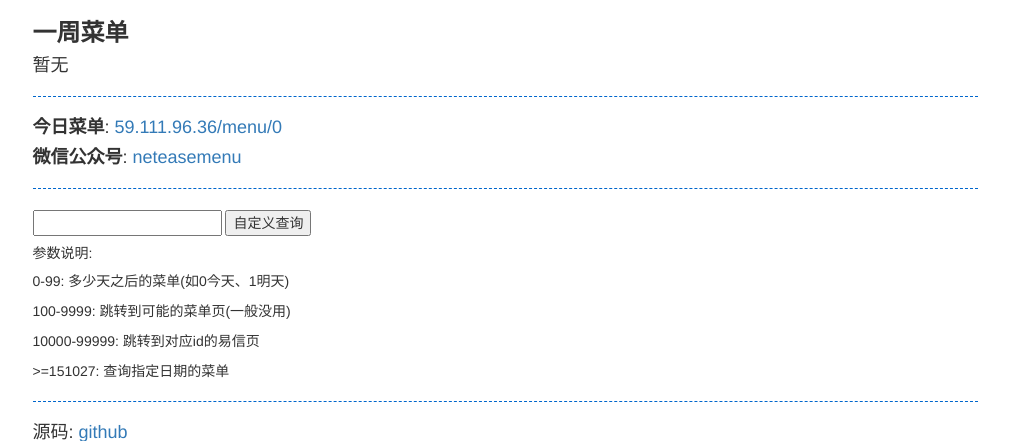
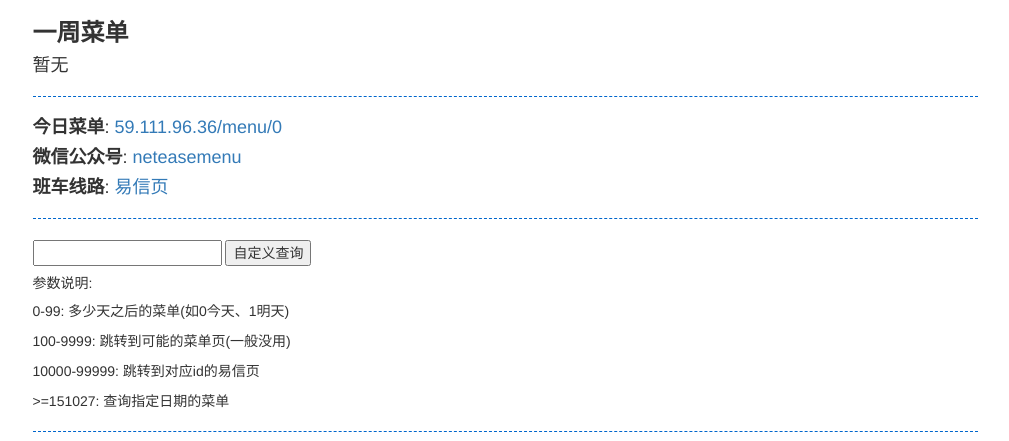
Before and after one commit to arcsun/neteaseMenu, a Flask app: template templates/menu.html in a window 1280 px wide. Shown: the top 441 px of the page, without its empty margins (135-1144 px from the left). Run offline with Flask 2, Linux system fonts and the light colour scheme; the template is opened without the code that fills it, so the values that code supplies are empty; some libraries are stand-ins or nearby versions.

Commit message:
一大波更新

```diff
--- a/templates/menu.html
+++ b/templates/menu.html
@@ -29,6 +29,7 @@
 
             <h4><b>今日菜单</b>: <a href="http://59.111.96.36/menu/0">59.111.96.36/menu/0</a></h4>
             <h4><b>微信公众号</b>: <a href="http://i4.tietuku.com/31ba2c25ff98efdf.jpg">neteasemenu</a></h4>
+            <h4><b>班车线路</b>: <a href="http://numenplus.yixin.im/multiNewsWap.do?multiNewsId=7386&&__UUID__=286092C8899B396CA2F6ADA304AC00CF">易信页</a></h4>
 
             <hr style="height:1px;border:none;border-top:1px dashed #0066CC;" />
 
```
Also changed, not shown: 1 other file.
